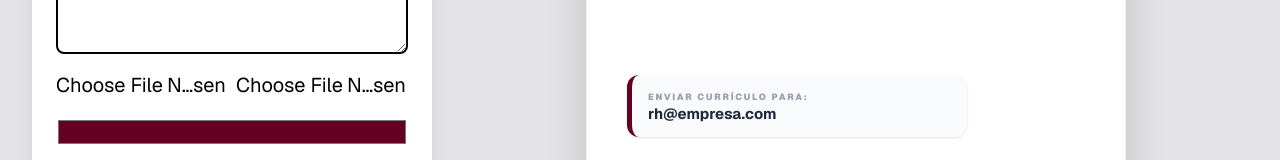
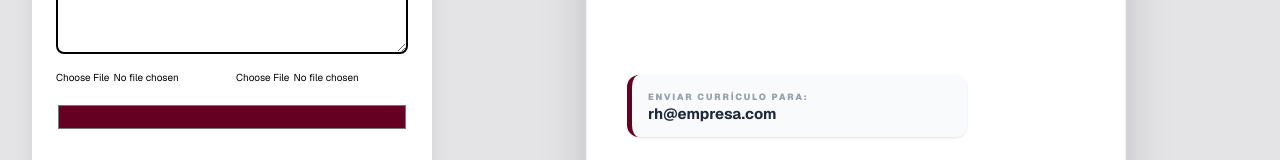
Before and after one commit to Alissonpgd/gerador_de_posts, a Next.js app: page / in a window 1280 px wide. Shown: the part 457-617 px from the top of the page. Built offline with nearby package versions, Linux system fonts and the light colour scheme; no server answers; the database is empty.

Commit message:
ajuste nos botóes de logo e img

```diff
--- a/src/app/page.tsx
+++ b/src/app/page.tsx
@@ -131,8 +131,8 @@ export default function Home() {
               </div>
 
               <div className="grid grid-cols-2 gap-2">
-                <input type="file" onChange={e => handleImageChange(e, 'logo')} className="text-[20px]" />
-                <input type="file" onChange={e => handleImageChange(e, 'foto')} className="text-[20px]" />
+                <input type="file" onChange={e => handleImageChange(e, 'logo')} className="text-[10px]" />
+                <input type="file" onChange={e => handleImageChange(e, 'foto')} className="text-[10px]" />
               </div>
               <input type="color" value={cor} onChange={e => setCor(e.target.value)} className="w-full h-8 cursor-pointer" />
             </div>
```
